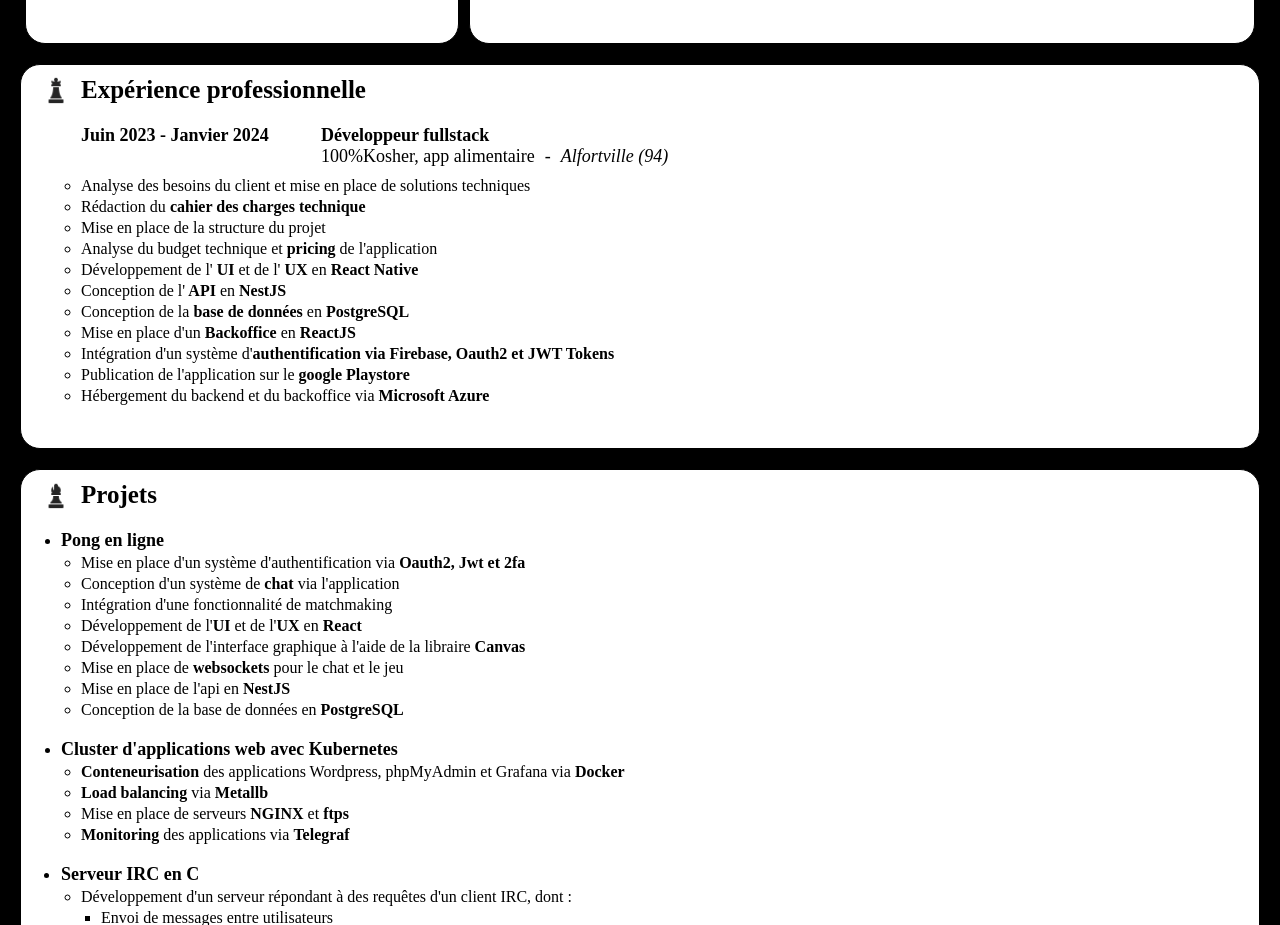
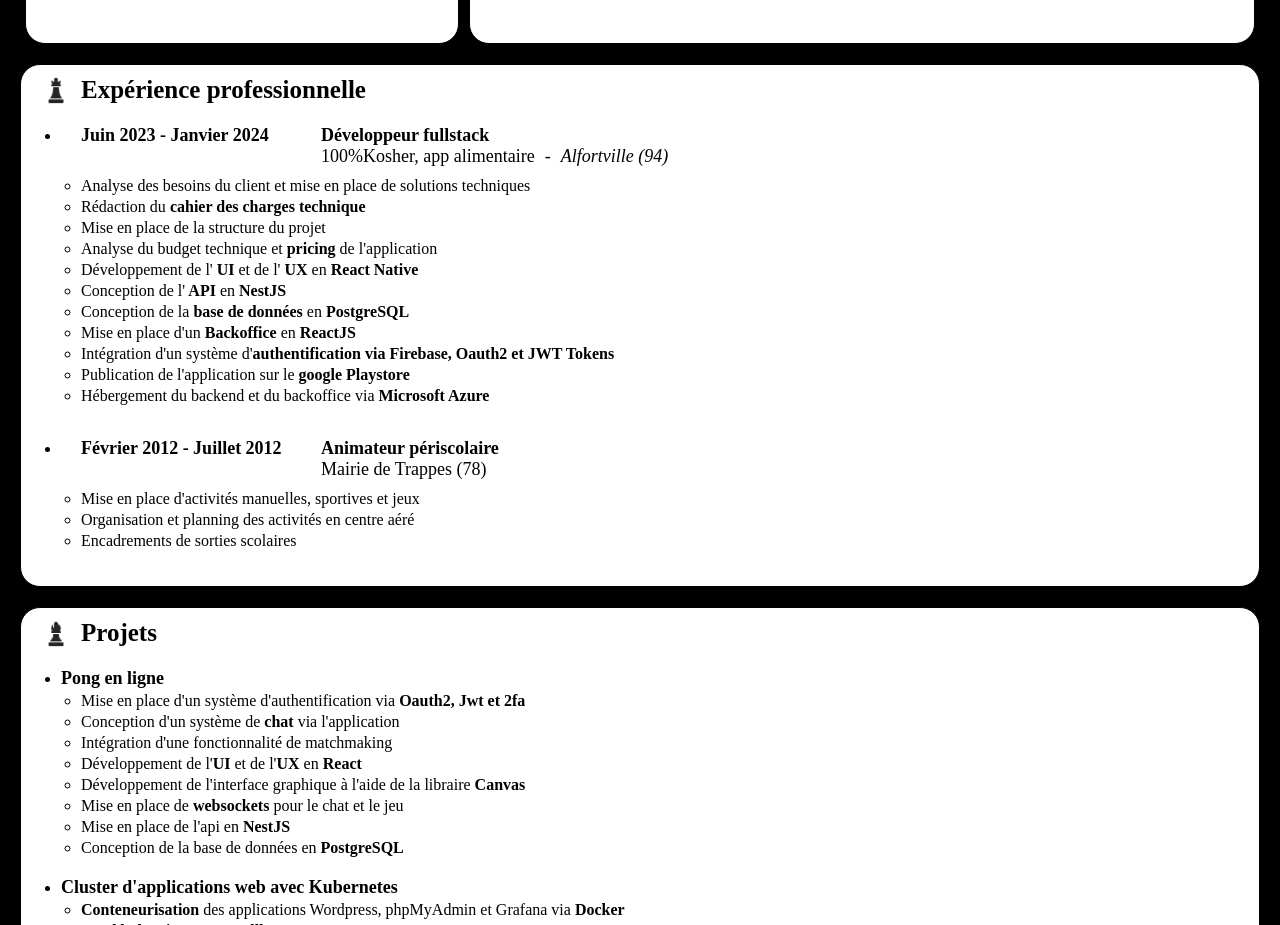
Before and after one commit to DenisChh/cv, a React (Create React App) app: page / in a window 1280 px wide. Shown: the part 882-1807 px from the top of the page. Built offline with nearby package versions, Linux system fonts and the light colour scheme.

Commit message:
education

```diff
--- a/src/components/exp/Experience.js
+++ b/src/components/exp/Experience.js
@@ -11,12 +11,12 @@ const Experience = () => {
                 Expérience professionnelle
             </div>
             <ul className="JobsContainer">
-                <li className="JobEntry">
+                <li>
                     <Kosherapp />
                 </li>
-                {/*<li class="JobEntry">
+                <li>
                     <Animation />
-                </li>*/}
+                </li>
             </ul>
         </div>
 
--- a/src/components/exp/exp.css
+++ b/src/components/exp/exp.css
@@ -5,6 +5,7 @@
 .JobsContainer {
     display: flex;
     flex-direction: column;
+    gap: 20px;
 }
 
 .JobEntry {
```
Also changed, not shown: 1 other file (tests, documents, lock files or other folders).
